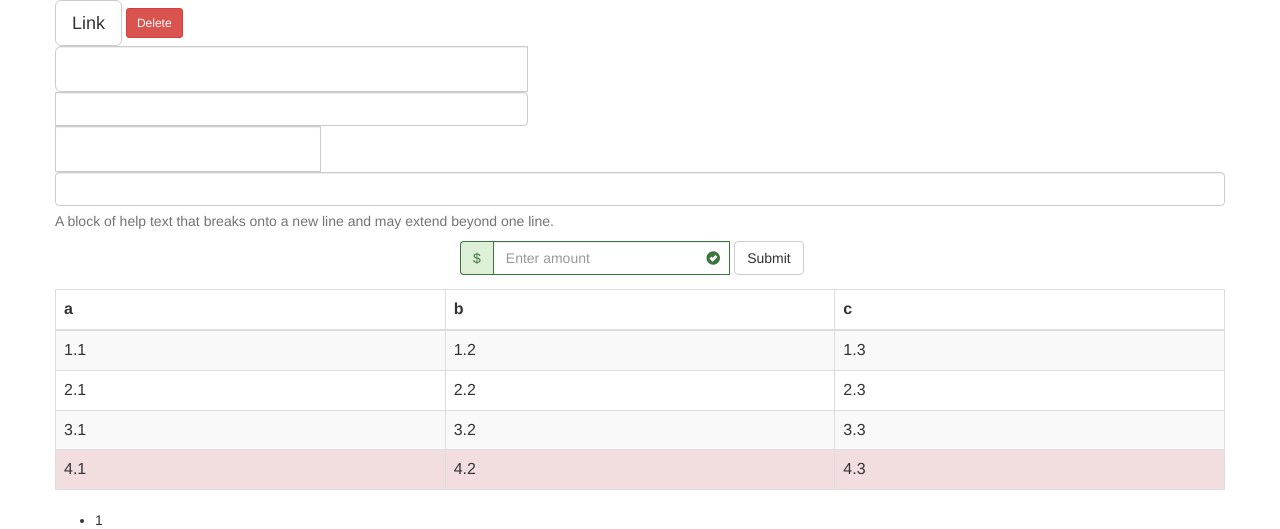
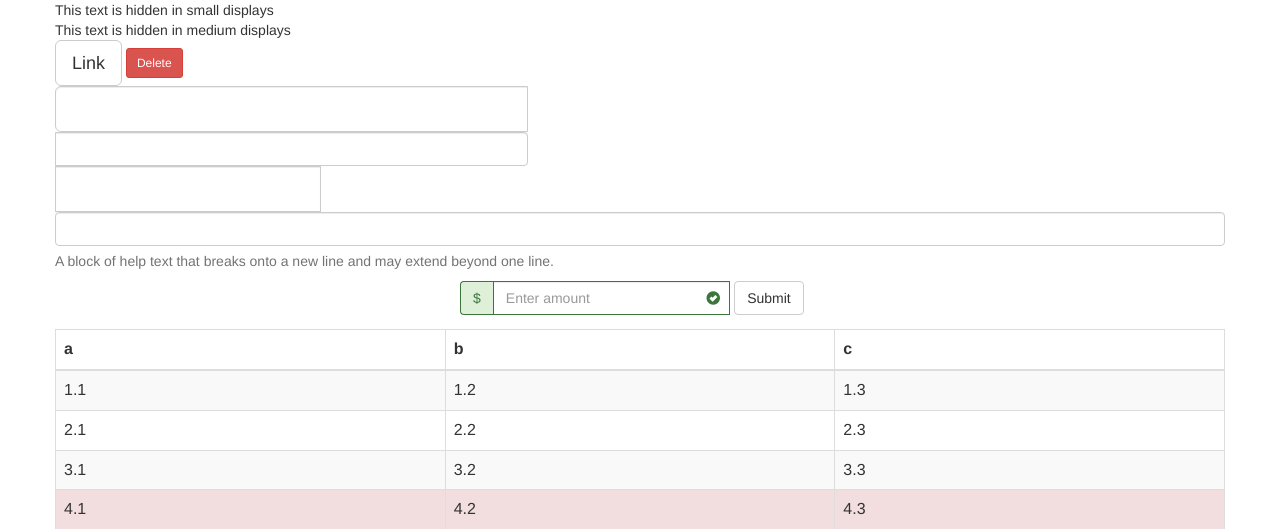
Before and after one commit to slaviber/CyberProgramming, a web app: page / in a window 1280 px wide. Shown: the top 529 px of the page. Run offline with its HTML, style and script files only (its server is not run), Linux system fonts and the light colour scheme; data that the repository does not hold is empty.

Commit message:
Show hide fragments depending on screen size

```diff
--- a/05_SampleBootstrap/WebContent/index.html
+++ b/05_SampleBootstrap/WebContent/index.html
@@ -9,6 +9,16 @@
 
 <body>
 	<div class="container">
+		<div class="row hidden-sm hidden-xs">
+			This text is hidden in small displays
+		</div>
+		<div class="row hidden-md">
+			This text is hidden in medium displays
+		</div>
+		<div class="row visible-md">
+			This text is visible only in medium displays
+		</div>
+
 		<div class="row">
 
 			<!-- change input sizes by adding -lg, -sm, etc. -->
```
